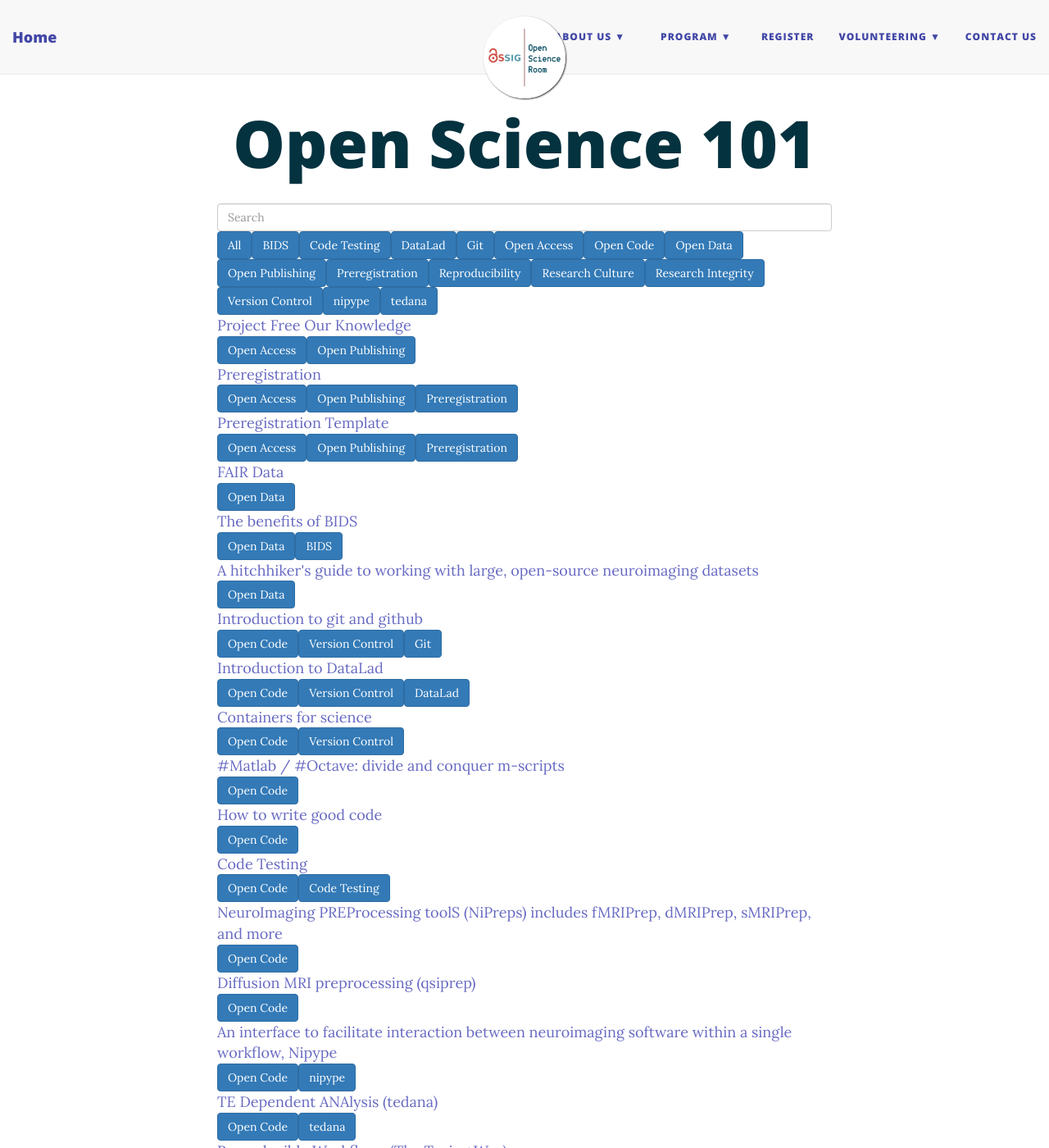
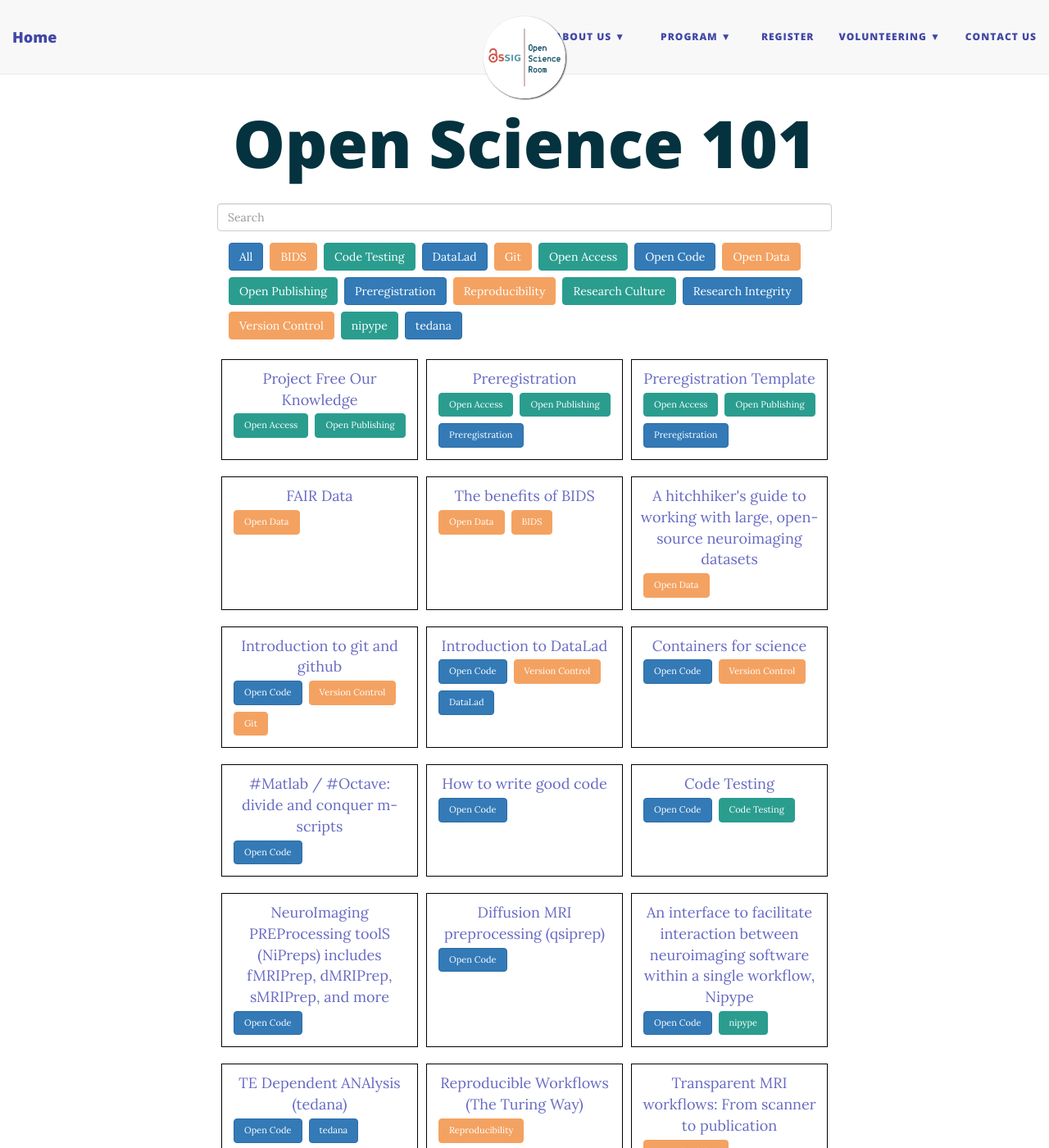
Before and after one commit to ohbm/osr2023, a Jekyll site: the page built from educational.md, in a window 1280 px wide and 1400 px high. Shown: the whole window at 82% size. Built offline with Jekyll 4.4.1, drawn with Linux system fonts in a browser that asks for light colours; nearby versions of some CDN libraries.

Commit message:
Add style for the tags

```diff
--- a/css/main.css
+++ b/css/main.css
@@ -1202,3 +1202,57 @@
 }
 
 /* YOUTUBE IFRAME END */
+
+/* EDUCATIONAL CONTENT BEGIN */
+.educational-tags-container {
+  display: inline-block;
+  margin: 10px;
+}
+
+.educational-tags-container > .tag-button {
+  margin: 4px 4px;
+}
+
+.educational-cards {
+  display: flex;
+  flex-wrap: wrap;
+  justify-content: flex-start;
+}
+
+.educational-card {
+  flex: 0 1 32%;
+  margin: 10px 5px;
+  padding: 10px;
+  border: 1px solid black;
+}
+
+.educational-card-title {
+  text-align: center;
+}
+
+.educational-card-description {
+  text-align: left;
+  font-size: 14px;
+}
+
+.educational-card-tags {
+  text-align: left;
+  vertical-align: bottom;
+}
+
+.educational-card-tags > div {
+  font-size: 11px;
+  margin: 4px 4px;
+}
+
+.orange-tag {
+  background-color: #f4a261;
+  border-color: #f4a261;
+}
+
+.green-tag {
+  background-color: #2a9d8f;
+  border-color: #2a9d8f;
+}
+
+/* EDUCATIONAL CONTENT END */
```
